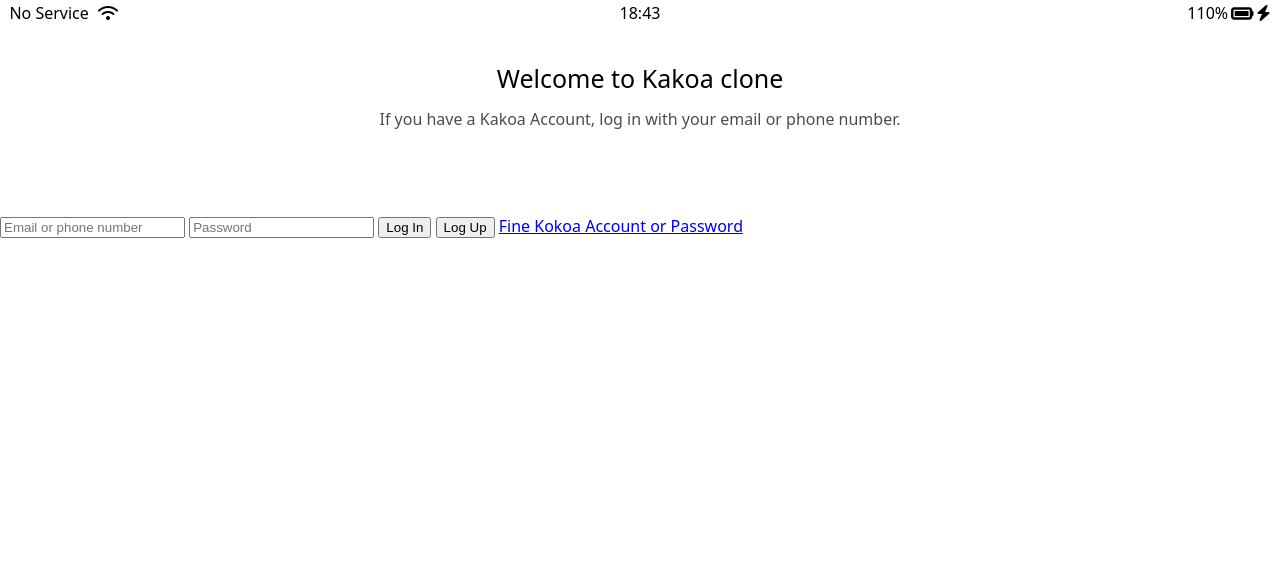
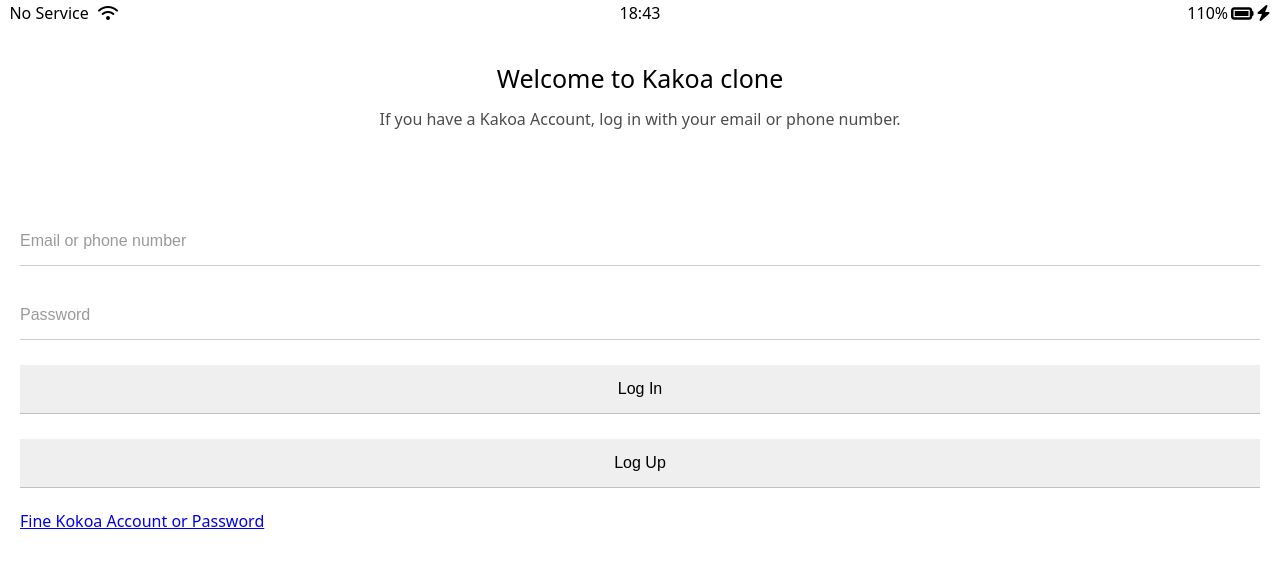
Before and after one commit to bom0320/kokoa-clone, a plain HTML site: page index.html in a window 1280 px wide. Drawn offline with Linux system fonts and the light colour scheme; a web font is replaced by a local one.

Commit message:
update: Log In Form part One

```diff
--- a/css/reset.css
+++ b/css/reset.css
@@ -46,3 +46,7 @@
 	border-collapse: collapse;
 	border-spacing: 0;
 }
+
+input:focus {
+	outline: none;
+}
--- a/css/styles.css
+++ b/css/styles.css
@@ -1,7 +1,7 @@
 @import url('https://fonts.googleapis.com/css2?family=Open+Sans:ital,wght@0,300..800;1,300..800&family=Ponomar&display=swap');
 @import "reset.css";
 @import "status-bar.css";
-
+@import "variables.css";
 body {
     font-family: "Ponomar", system-ui;
 
@@ -28,3 +28,26 @@
     opacity: 0.7;
 
 }
+
+#login-form {
+    display: flex;
+    flex-direction: column;
+    margin: 0px 20px;
+}
+
+#login-form input {
+    border: none;
+    padding: 15px 0px;
+    font-size: 16px;
+    border-bottom: 1px solid rgba(0,0,0,0.2);
+    margin-bottom: 25px;
+    transition: border-color 0.3s ease-in-out;
+}
+
+#login-form input::placeholder {
+    color:  rgba(0,0,0,0.4);
+}
+
+#login-form input:focus {
+    border-color: var(--yellow);
+}
--- /dev/null
+++ b/css/variables.css
@@ -0,0 +1,3 @@
+:root {
+    --yellow: #fae100;
+}
```
